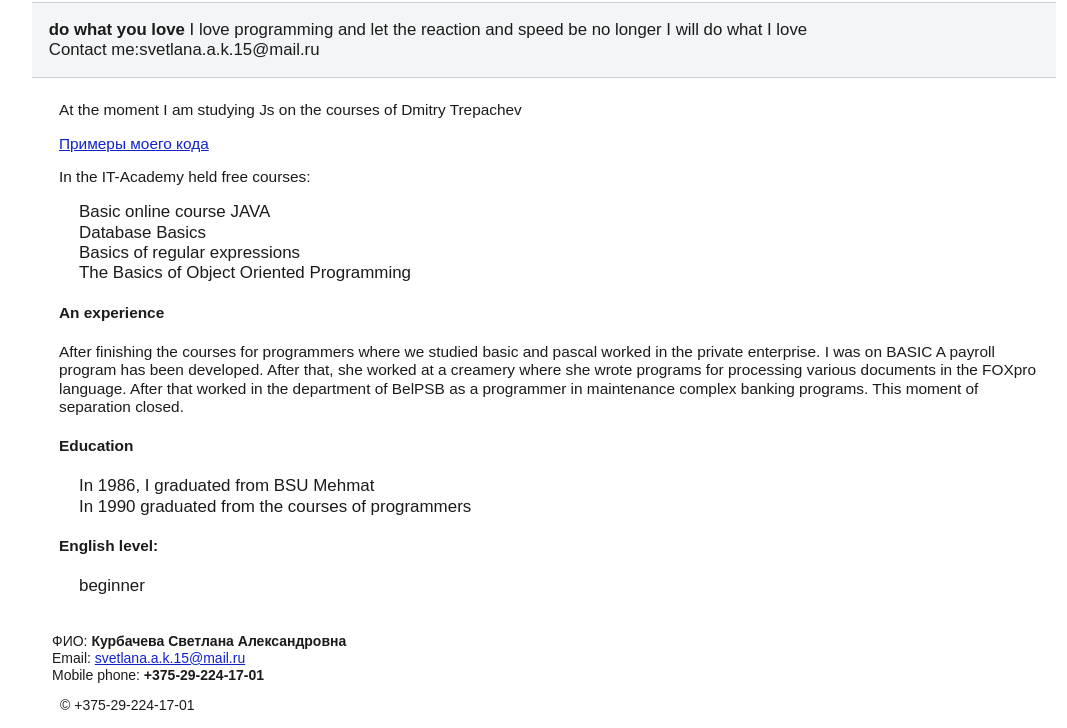
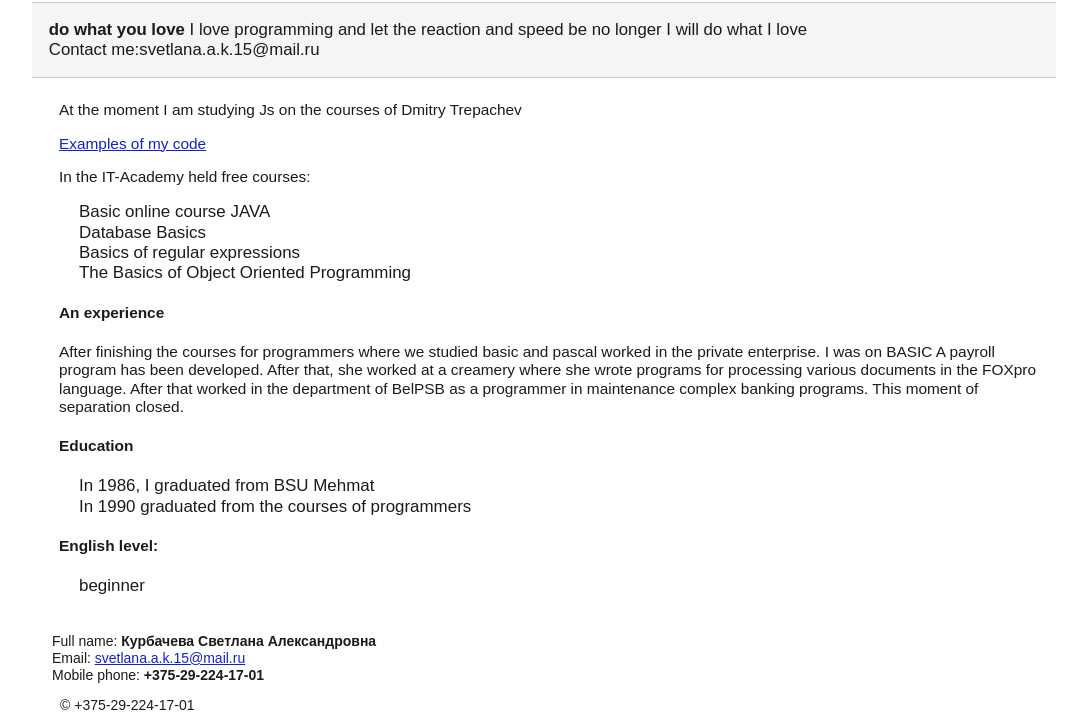
Before and after one commit to tSvetlanak/rsschool-codejam1-cv, a plain HTML site: page index.html in a window 1280 px wide. Shown: the part 90-818 px from the top of the page, without its empty margins (96-1163 px from the left). Drawn offline with Linux system fonts and the light colour scheme.

Commit message:
portfolio

```diff
--- a/index.html
+++ b/index.html
@@ -3,8 +3,7 @@
   <head>
     <meta charset="utf-8">
         <title>Svetlana Kurbacheva: Portfolio</title>
-      <!--  <script src="js/perfmatters.js"></script>-->
-		 <link href="css/style.css" rel="stylesheet">
+        <link href="css/style.css" rel="stylesheet">
   </head>
 
   <body>
@@ -21,7 +20,7 @@
         <ul>
           <li>
             <p>At the moment I am studying Js on the courses of Dmitry Trepachev</p>
-			<a href=https://vk.com/topic-128796313_39166727?offset=180">Примеры моего кода</a>
+			<a href=https://vk.com/topic-128796313_39166727?offset=180">Examples of my code</a>
           </li>
 
           <li>
@@ -64,7 +63,7 @@ closed.
 
          <div class="bbb">
         <ul>
-          <li>ФИО: <b>Курбачева Светлана Александровна</b></li>
+          <li>Full name: <b>Курбачева Светлана Александровна</b></li>
           <li>Email: <a href="/">svetlana.a.k.15@mail.ru</a></li>
           <li>Mobile phone: <b>+375-29-224-17-01</b></li>
         </ul>
```
